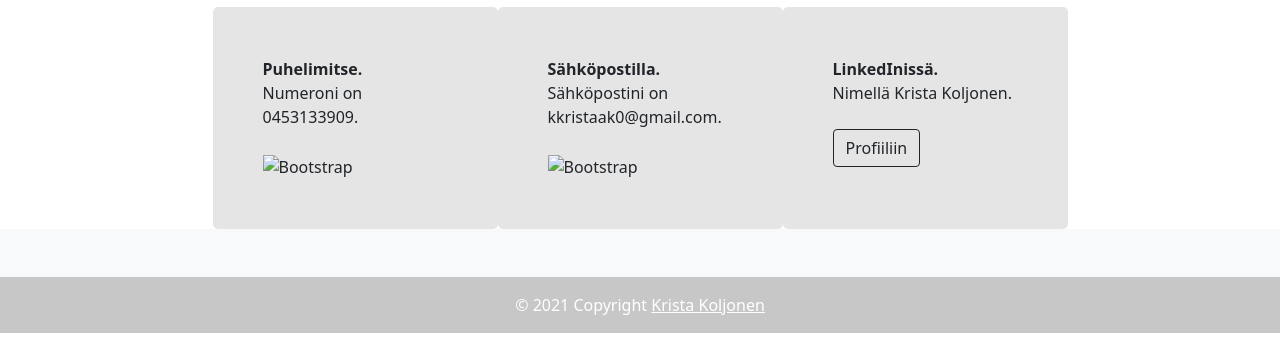
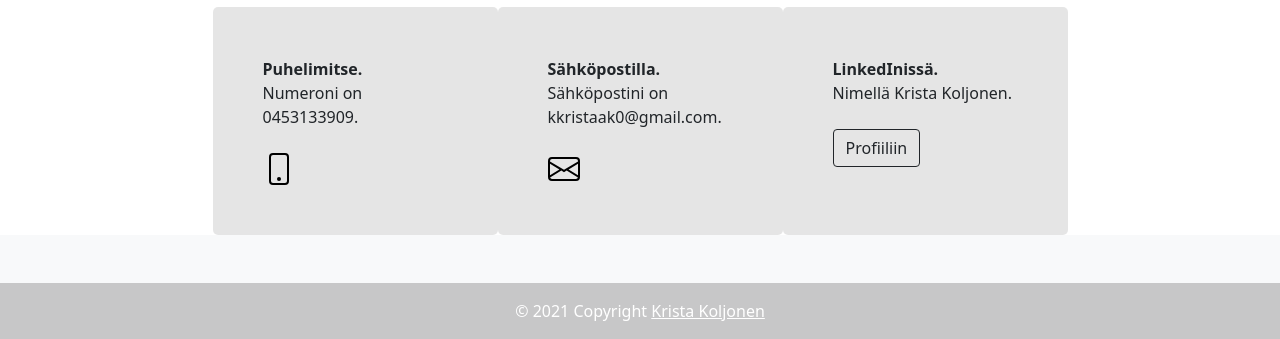
Before and after one commit to kristaiida/BOOTSTRAP, a website: page pages/contact.html in a window 1280 px wide. Shown: the part 529-868 px from the top of the page. Drawn offline with nearby package versions, Linux system fonts and the light colour scheme; files that its build step writes are made by us from their sources; the site is published under a folder, as on GitHub Pages, so addresses that start at the root find nothing.

Commit message:
Fixed a few things

```diff
--- a/css/sass/styles.scss
+++ b/css/sass/styles.scss
@@ -1,4 +1,4 @@
-$bg-color: white;
+$bg-color: rgb(255, 255, 255);
 $mask-color: rgba(0, 0, 0, 0.1);
 
 @mixin theme {
--- a/pages/contact.html
+++ b/pages/contact.html
@@ -72,13 +72,13 @@
               <strong>Puhelimitse.</strong> <br> Numeroni on 0453133909.
               <br>
               <br>
-              <img src="/images/phone.svg" alt="Bootstrap" width="32" height="32">
+              <img src="../images/phone.svg" alt="Bootstrap" width="32" height="32">
             </div>
             <div class="col-8 col-sm-3">
               <strong>Sähköpostilla.</strong> <br> Sähköpostini on kkristaak0@gmail.com.
               <br>
               <br>
-              <img src="/images/envelope.svg" alt="Bootstrap" width="32" height="32">
+              <img src="../images/envelope.svg" alt="Bootstrap" width="32" height="32">
             </div>
             <div class="col-8 col-sm-3">
               <strong>LinkedInissä.</strong> <br> Nimellä Krista Koljonen.
```
Also changed, not shown: images/background.jpg (deleted), images/bricks.jpg (deleted).
